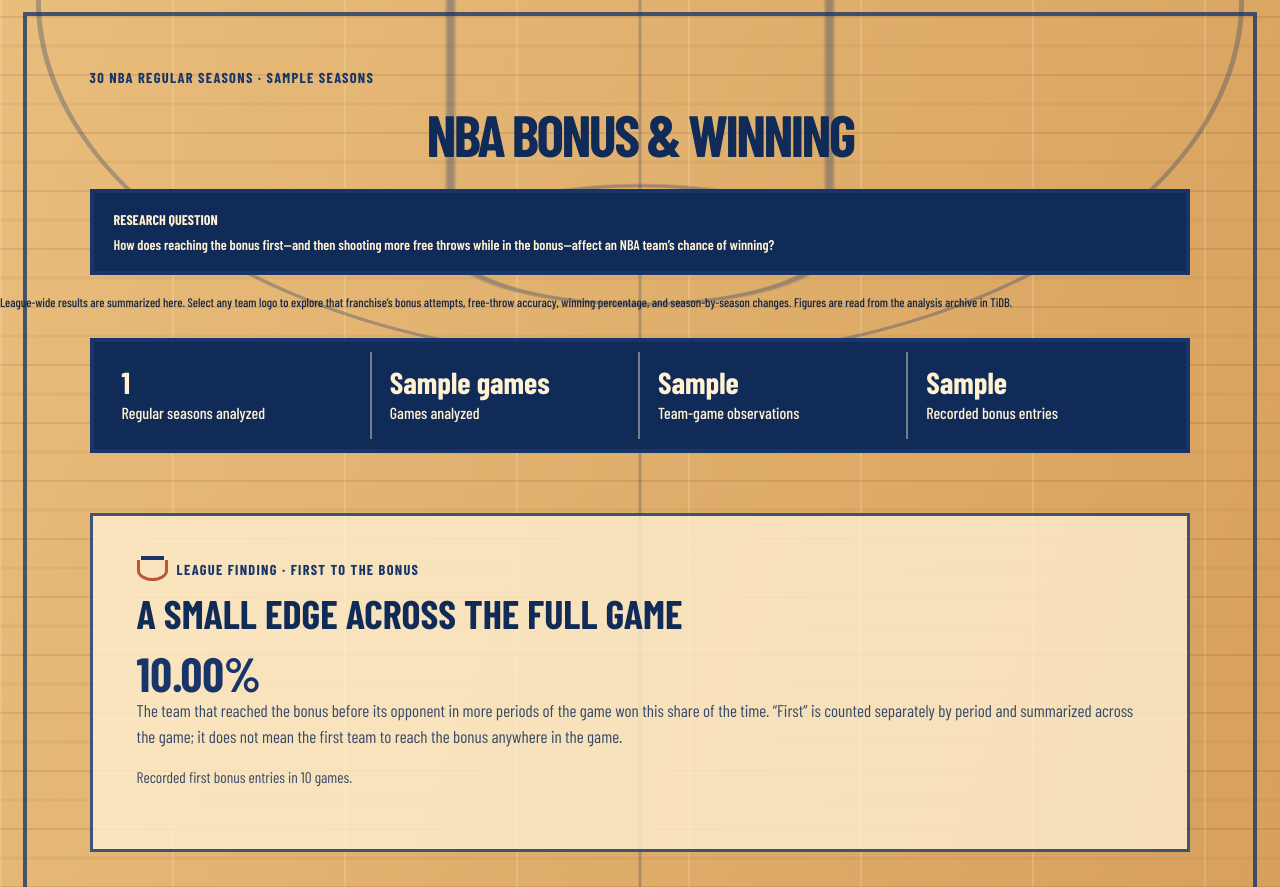
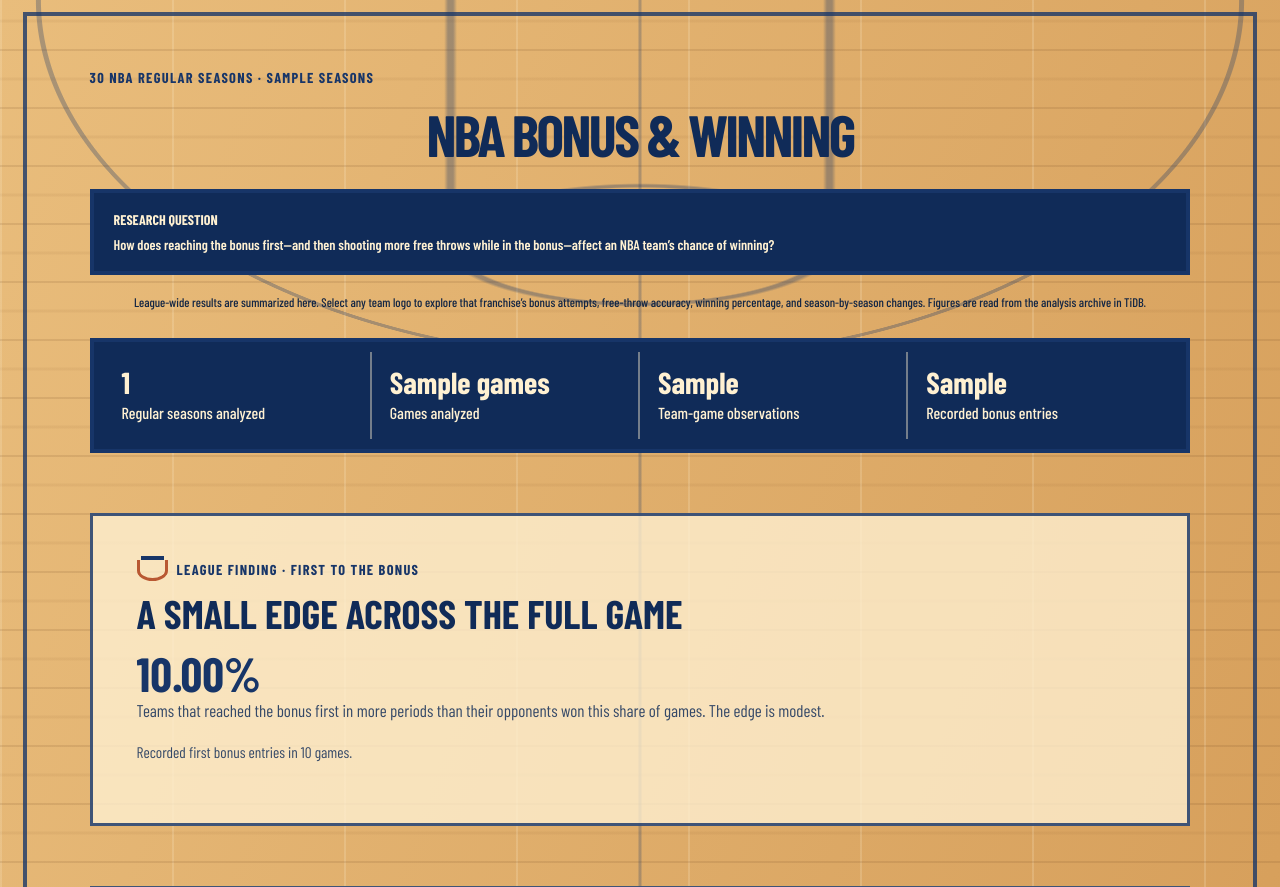
Before and after one commit to 21mhynes/NBA-data-analysis, a Flask app: template templates/index.html in a window 1280 px wide. Shown: the part 176-1063 px from the top of the page. Run offline with Flask 3, Linux system fonts and the light colour scheme; the template is opened without the code that fills it: most values are stand-ins (such as "Sample title", 1, 10 or a date in 2020); some web fonts are replaced.

Commit message:
Center overview and refine homepage copy

```diff
--- a/templates/index.html
+++ b/templates/index.html
@@ -578,8 +578,9 @@ main::after {
   grid-template-columns: repeat(6, minmax(0, 1fr));
   justify-content: center;
 }
+.intro { text-align: center; }
 .painted-key {
-  max-width: 1000px;
+  max-width: 1200px;
   padding: clamp(32px, 5vw, 56px);
 }
 @media (max-width: 760px) {
@@ -655,7 +656,7 @@ main::after {
         <div class="eyebrow">League finding · First to the bonus</div>
         <h2>A small edge across the full game</h2>
         <div class="big-number">{{ "%.2f"|format(data.first_bonus_pct) }}%</div>
-        <p>The team that reached the bonus before its opponent in more periods of the game won this share of the time. “First” is counted separately by period and summarized across the game; it does not mean the first team to reach the bonus anywhere in the game.</p>
+        <p>Teams that reached the bonus first in more periods than their opponents won this share of games. The edge is modest.</p>
         <p class="small-note">Recorded first bonus entries in {{ "{:,}".format(data.first_bonus_games) }} games.</p>
       </section>
 
```
